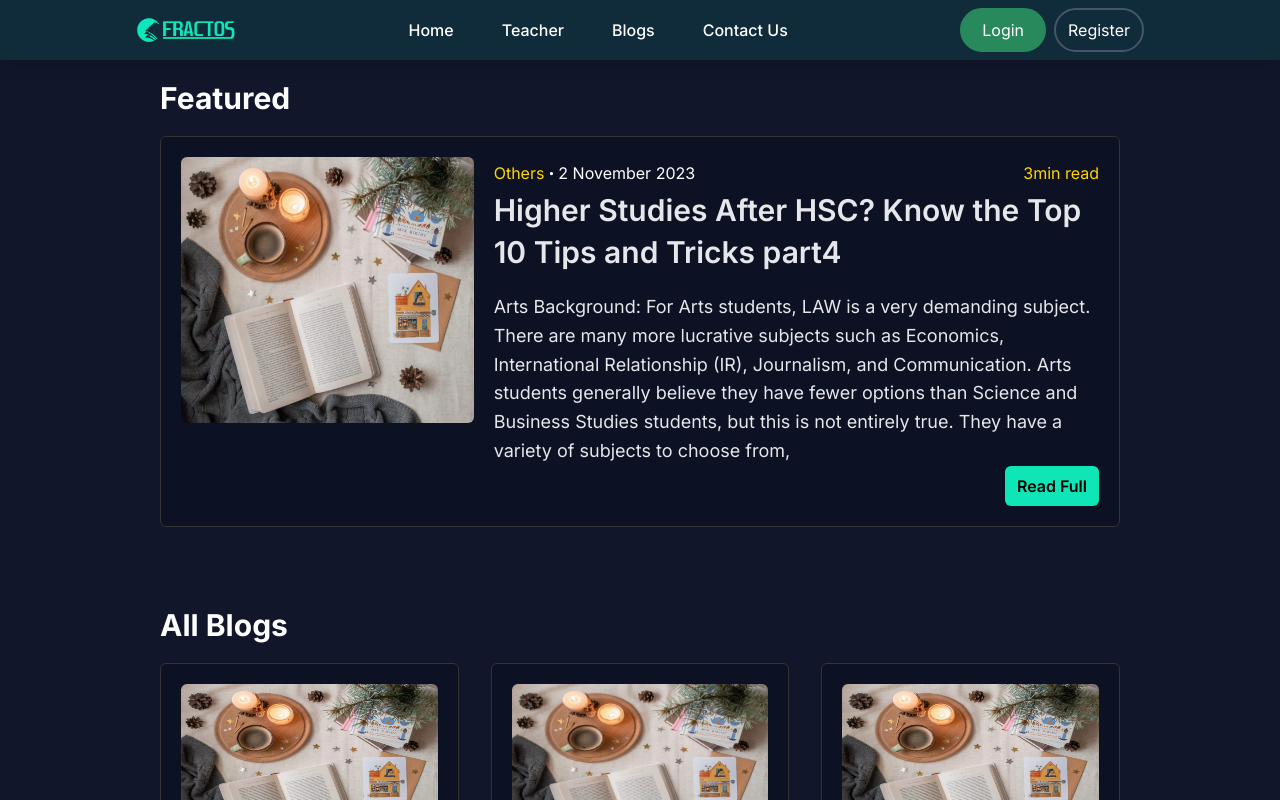
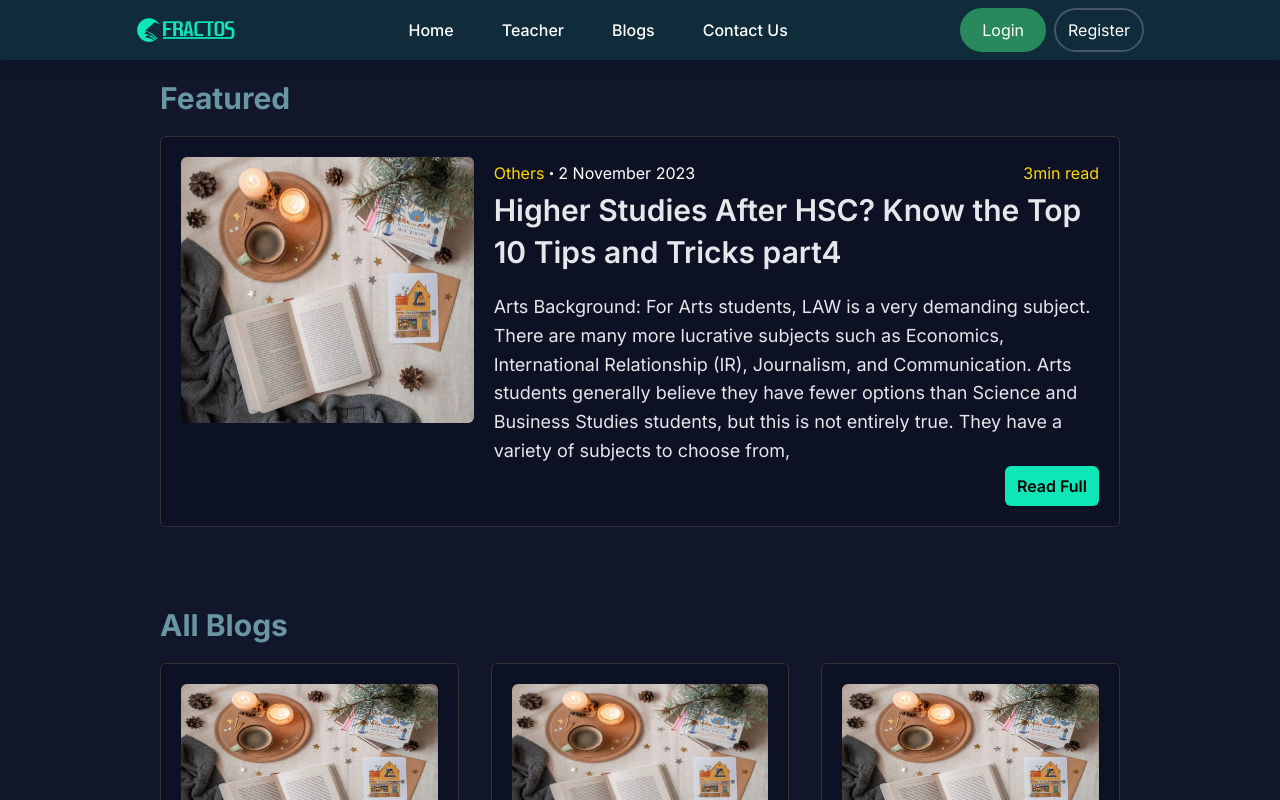
Before and after one commit to shamimhossain515419/fractos-client, a Next.js app: page /blogs in a window 1280 px wide. Shown: the top 800 px of the page. Built offline with nearby package versions, Linux system fonts and the light colour scheme; no server answers.

Commit message:
changes category text color

```diff
--- a/src/app/(with-navbar)/blogs/page.js
+++ b/src/app/(with-navbar)/blogs/page.js
@@ -4,7 +4,7 @@ import FeaturedBlogCard from '@/Components/BlogPage/FeaturedBlogCard';
 import React from 'react';
 
 const page = () => {
-    const headingTextClasses = 'text-2xl lg:text-3xl text-white font-bold  mb-5'
+    const headingTextClasses = 'text-2xl lg:text-3xl font-bold  mb-5 text-[#6A96A1]'
     return (
         <div className='w-full p-2 lg:p-0 lg:w-3/4 mx-auto mb-[130px]'>
             <h1 className={`${headingTextClasses} pt-8`}>Featured</h1>
```
